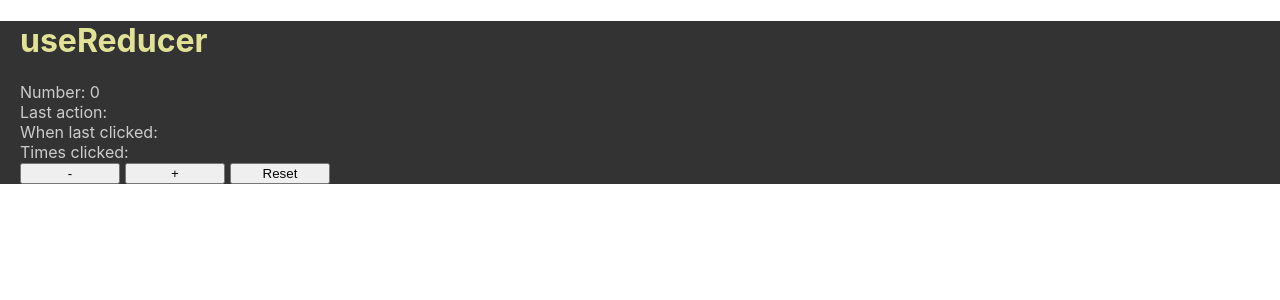
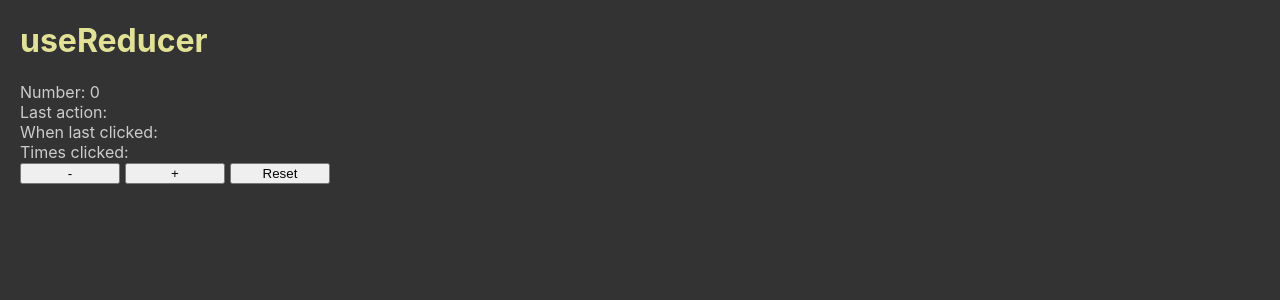
Before and after one commit to bekircbc/useReducer-reactvite, a React (Vite) app: page / in a window 1280 px wide. Shown: the top 300 px of the page. Built offline with nearby package versions, Linux system fonts and the light colour scheme.

Commit message:
.App class with body changed..

```diff
--- a/src/App.scss
+++ b/src/App.scss
@@ -1,4 +1,4 @@
-.App {
+body {
   background: #333;
   color: #ccc;
   padding: 0 20px;
```
